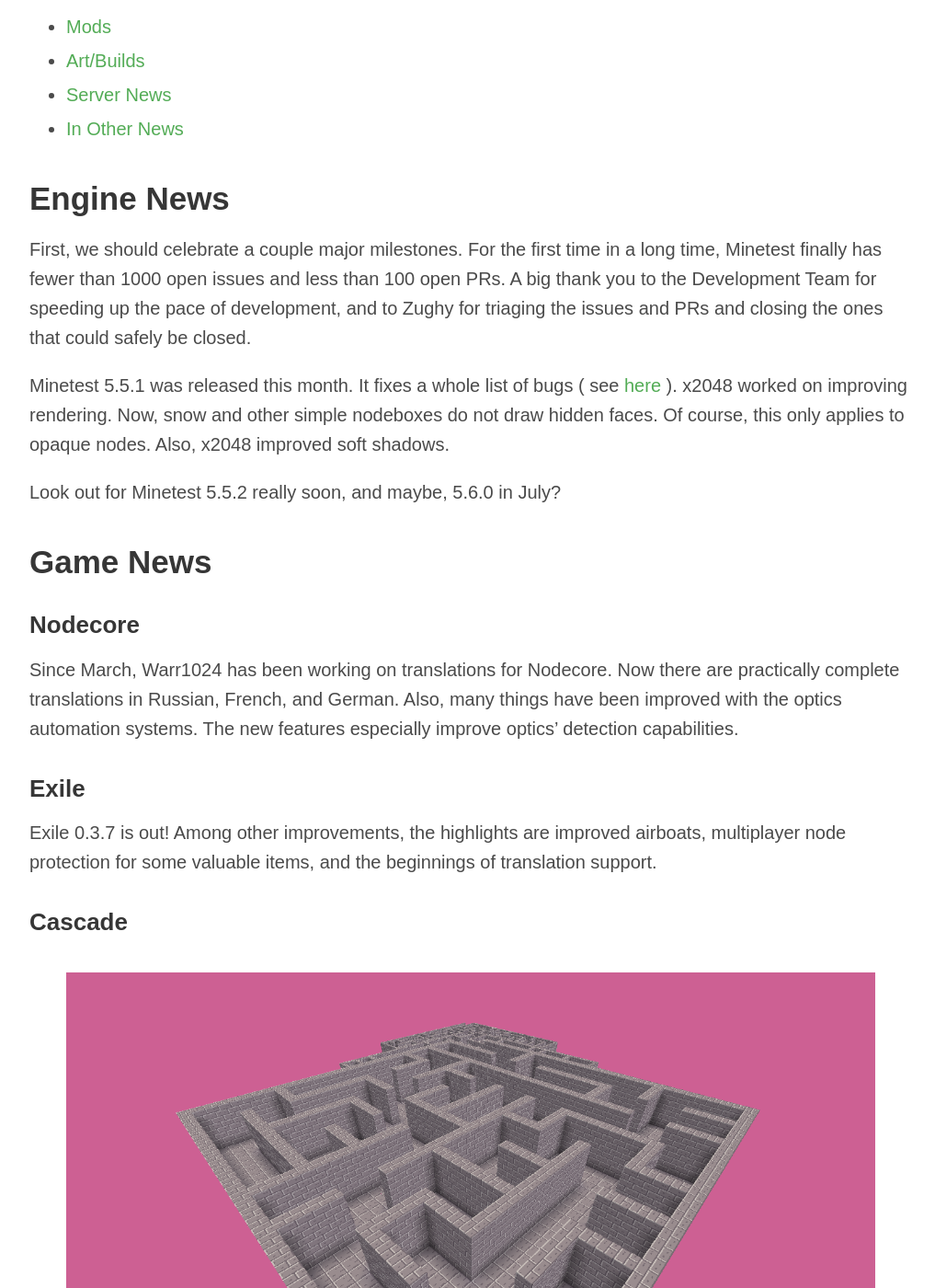
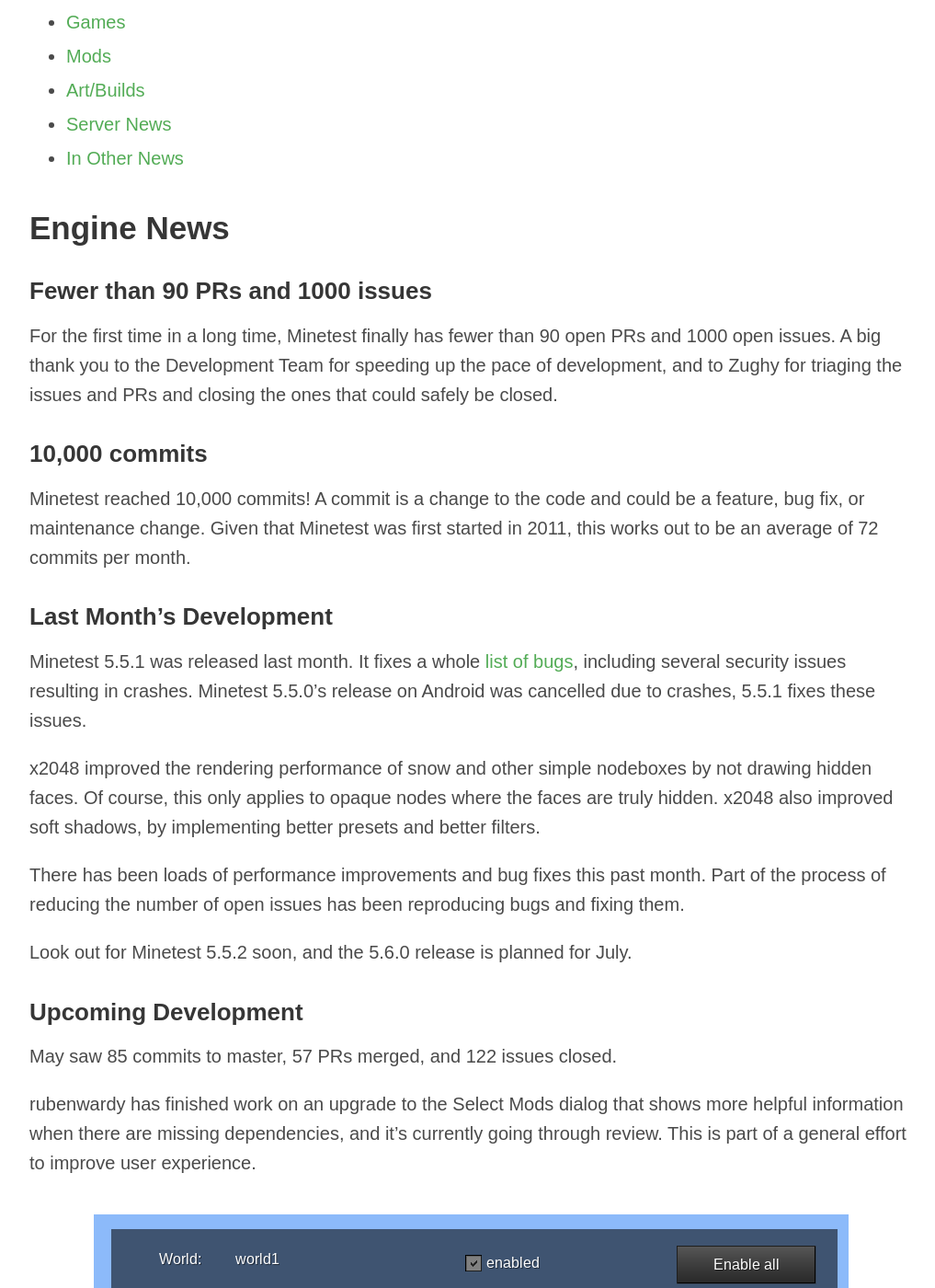
Before and after one commit to minetest/blog, a Jekyll site: the page built from _posts/2022-06-05-May.md, in a window 1280 px wide and 1400 px high, scrolled down 647 px. Shown: the whole window at 92% size, without its empty margins (128-1145 px from the left). Built offline with Jekyll 4.4.1, drawn with Linux system fonts in a browser that asks for light colours; some of the changed text lies outside the part shown.

Commit message:
May: Update engine section

```diff
--- a/_posts/2022-06-05-May.md
+++ b/_posts/2022-06-05-May.md
@@ -4,18 +4,18 @@
 author: MisterE
 contributors: ["MisterE", "Rubenwardy"]
 description: >
-  This month, Minetest 5.5.1 was released, nodebox rendering got a speedboost,
-  we get a new mapping mod and Minetest's first walkable vehicle.
-  Exile and Nodecore got major improvements as well.
+  This month, Minetest 5.5.1 was released, we reached less than 90 PRs and 1000
+  issues, and there's been big improvements to performance, rendering and
+  stability. We also have a new mapping mod and fully-walkable Airships.
 image: /static/blog/2022_May/izzyscastle.webp
 forum_topic: https://forum.minetest.net/viewtopic.php?f=18&t=28105
 tags:
   - this_month
 ---
 
-This month, Minetest 5.5.1 was released, nodebox rendering got a speedboost,
-we get a new mapping mod and Minetest's first walkable vehicle.
-Exile and Nodecore got major improvements as well.
+This month, Minetest 5.5.1 was released, we reached less than 90 PRs and 1000
+issues, and there's been big improvements to performance, rendering and
+stability. We also have a new mapping mod and fully-walkable Airships.
 
 <!-- more -->
 
@@ -29,19 +29,73 @@
 
 ## Engine News <a name="engine"></a>
 
-First, we should celebrate a couple major milestones. For the first time in a
-long time, Minetest finally has fewer than 1000 open issues and less than 100
-open PRs. A big thank you to the Development Team for speeding up the pace of
-development, and to Zughy for triaging the issues and PRs and closing the ones
-that could safely be closed.
+### Fewer than 90 PRs and 1000 issues
 
-Minetest 5.5.1 was released this month. It fixes a whole list of bugs ( see
-[here](https://dev.minetest.net/Changelog#5.5.0_.E2.86.92_5.5.1) ). x2048 worked
-on improving rendering. Now, snow and other simple nodeboxes do not draw hidden
-faces. Of course, this only applies to opaque nodes.  Also, x2048 improved soft
-shadows.
+For the first time in a long time, Minetest finally has fewer than 90 open PRs
+and 1000 open issues. A big thank you to the Development Team for speeding up
+the pace of development, and to Zughy for triaging the issues and PRs and
+closing the ones that could safely be closed.
 
-Look out for Minetest 5.5.2 really soon, and maybe, 5.6.0 in July?
+### 10,000 commits
+
+Minetest reached 10,000 commits! A commit is a change to the code and could be
+a feature, bug fix, or maintenance change. Given that Minetest was first started
+in 2011, this works out to be an average of 72 commits per month.
+
+### Last Month's Development
+
+Minetest 5.5.1 was released last month. It fixes a whole
+[list of bugs](https://dev.minetest.net/Changelog#5.5.0_.E2.86.92_5.5.1),
+including several security issues resulting in crashes. Minetest 5.5.0's
+release on Android was cancelled due to crashes, 5.5.1 fixes these issues.
+
+x2048 improved the rendering performance of snow and other simple nodeboxes by
+not drawing hidden faces. Of course, this only applies to opaque nodes where the
+faces are truly hidden. x2048 also improved soft shadows, by implementing
+better presets and better filters.
+
+There has been loads of performance improvements and bug fixes this past month.
+Part of the process of reducing the number of open issues has been reproducing
+bugs and fixing them.
+
+Look out for Minetest 5.5.2 soon, and the 5.6.0 release is planned
+for July.
+
+### Upcoming Development
+
+May saw 85 commits to master, 57 PRs merged, and 122 issues closed.
+
+rubenwardy has finished work on an upgrade to the Select Mods dialog that shows
+more helpful information when there are missing dependencies, and it's currently
+going through review. This is part of a general effort to improve user experience.
+
+{% include figure.html src="/static/blog/2022_May/mod_config.png" caption="Dependency errors in the Select Mods dialog" %}
+
+Zughy published his
+[main menu redesign proposal](https://github.com/minetest/minetest/issues/6733#issuecomment-1130349592)
+to receive feedback. This is just a mockup, images created to show what it could
+look like. Whilst there has been some effort in turning this into reality, the
+current stage of development is to receive feedback and build consensus.
+
+{% include figure.html src="/static/blog/2022_May/mainmenu.png" caption="Mockup of the load game dialog in Zughy's mainmenu redesign proposal" %}
+
+Minetest uses Axis-Aligned Bounding Boxes (AABB) for collision and selecting
+nodes/objects. This is a fancy way of saying boxes which don't rotate: the boxes
+are *aligned* to the grid directions (=axis).
+
+LMD is implementing support for
+[rotating selection boxes](https://github.com/minetest/minetest/pull/12379),
+which will allow mobs and players to have more accurate hitboxes. This doesn't
+change collision boxes, as it's much harder to rotate them - you'd need to
+handle how two rotated boxes would collide with each other.
+
+{% include figure.html src="/static/blog/2022_May/rotating_selection.png" caption="Rotating selection boxes" %}
+
+rubenwardy has been working on a window information API that will allow mods to
+get the player's window resolution and DPI. He has also been working on an API
+to get the player's input methods, such as keyboard, touchscreen, or gamepad.
+Together, these will allow mods to make GUIs more responsive and fit the screen
+better.
 
 ## Game News <a name="games"></a>
 
@@ -79,11 +133,11 @@
 {% include figure.html src="/static/blog/2022_May/blimp_1.png" caption="Exploring the Skies" %}
 
 [Apercy's](https://content.minetest.net/users/apercy/)
-[Airship](https://content.minetest.net/packages/apercy/steampunk_blimp/) is
-Minetest's first vehicle that you can walk on while it flies. It aims for a
-sense of immersion, with a fire and steam engine sound, and being able to refill
-the water tank by landing on water. It brings a sense of adventure and mystique
-to any game as you fly off into the distance with a couple of freinds.
+[Airship](https://content.minetest.net/packages/apercy/steampunk_blimp/) allows
+you to walk around on it while it flies. It aims for a sense of immersion, with
+a fire and steam engine sound, and being able to refill the water tank by
+landing on water. It brings a sense of adventure and mystique to any game as
+you fly off into the distance with a couple of friends.
 
 ### Texture Generator
 [LMD's](https://content.minetest.net/users/LMD/) new [texture generator
@@ -121,7 +175,8 @@
 ## In Other News <a name="o-news"></a>
 
 Minetest was represented this past month at the Svilupparty game dev conference
-in Bologna, Italy by Zughy, Crazyminer, _Zaizen_. Visitors had the chance to
-play Alter, PRANG, Mineclone5, and their server AES (Arcade Emulation Server).
+in Bologna, Italy by Zughy, Crazyminer, and \_Zaizen\_. Visitors had the chance
+to play Alter, PRANG, Mineclone5, and their server AES (Arcade Emulation
+Server).
 
 {% include figure.html src="/static/blog/2022_May/silvuparty.png" caption="Zughy and friends represent Minetest at a game conference in Italy." %}
```
Also changed, not shown: static/blog/2022_May/cascade.png, static/blog/2022_May/mainmenu.png (added), static/blog/2022_May/mod_config.png (added), static/blog/2022_May/rotating_selection.png (added), static/blog/2022_May/xmaps.png.
